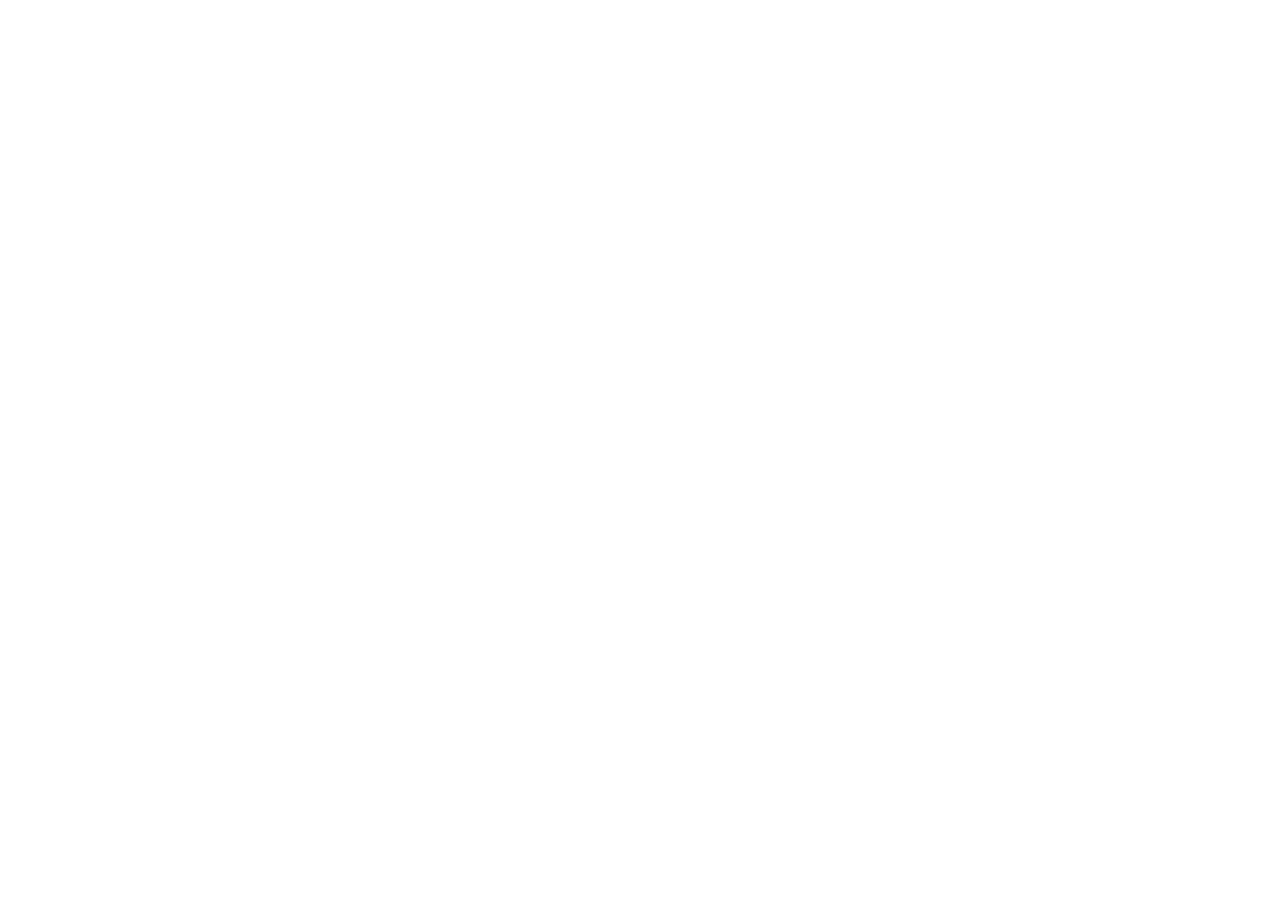
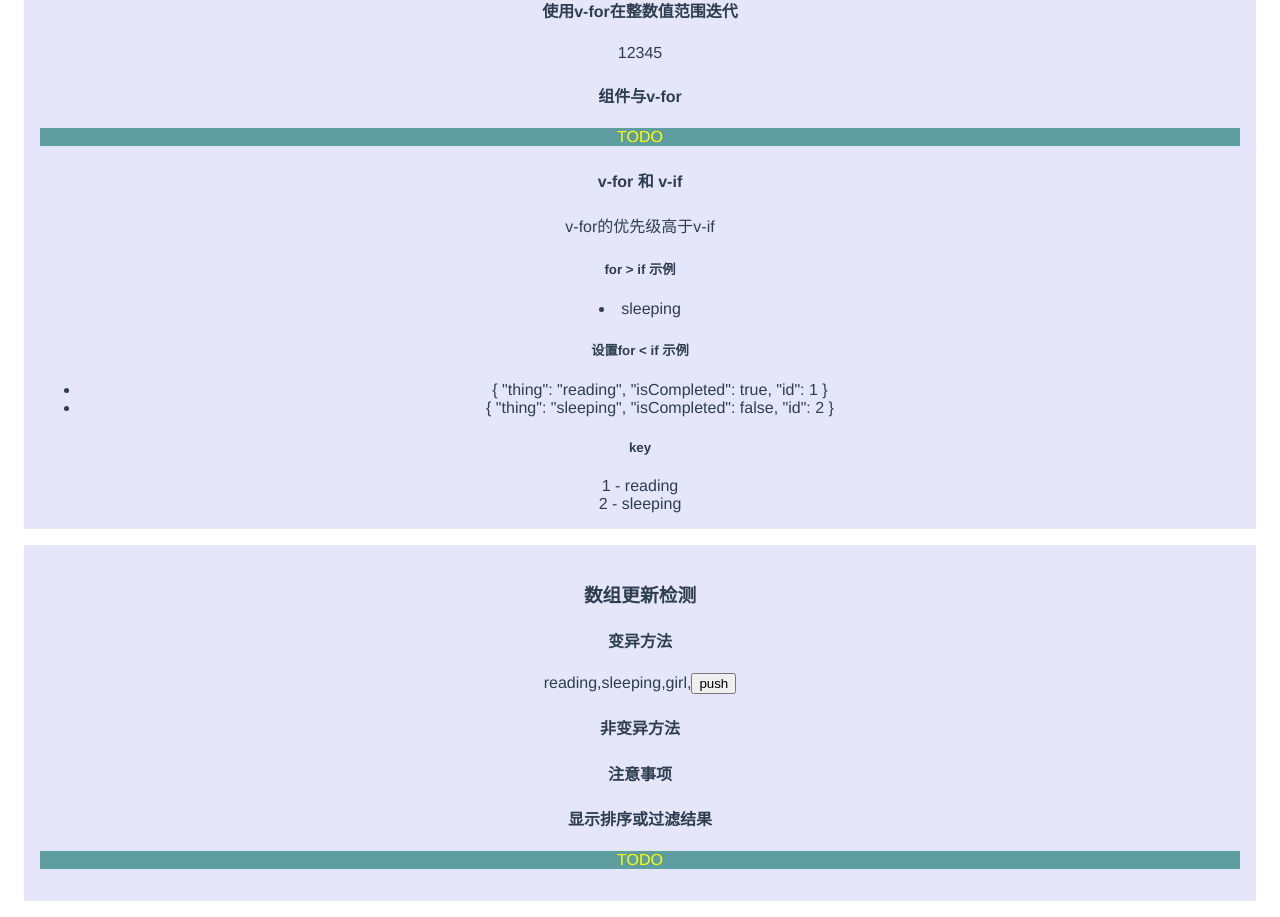
Before and after one commit to lhalcyon/vue-study, a Vue app: page /#/6 in a window 1280 px wide. Shown: the part 918-1835 px from the top of the page. Before the commit the page ends 800 px from the top, so only its background shows below. Built offline with nearby package versions, Linux system fonts and the light colour scheme.

Commit message:
todo表单控件绑定

```diff
--- a/src/assets/css/common.css
+++ b/src/assets/css/common.css
@@ -3,6 +3,10 @@
   padding: 16px;
   margin: 16px;
 }
+.todo{
+  background-color: cadetblue;
+  color: yellow;
+}
 body{
   color: aquamarine;
 }
--- a/src/components/Demo4.vue
+++ b/src/components/Demo4.vue
@@ -17,7 +17,8 @@
       <div v-bind:class="[{class1:!isActive},class2]">数组中使用对象</div>
 
       <h4>用在组件上</h4>
-      TODO
+
+      <p class="todo">TODO</p>
 
       <h3>绑定内联样式</h3>
 
@@ -29,7 +30,7 @@
 
       <h4>数组语法</h4>
 
-      TODO
+      <p class="todo">TODO</p>
 
     </div>
   </div>
--- a/src/components/Demo6.vue
+++ b/src/components/Demo6.vue
@@ -1,4 +1,3 @@
-
 <template>
   <div>
     <h2>列表渲染</h2>
@@ -38,9 +37,55 @@
           {{ key }} -- {{ value }}
         </li>
       </ul>
+      <h4>带键值和索引</h4>
+      <div v-for="(value, key, index) in person">
+        {{ index }}. {{ key }} : {{ value }}
+      </div>
     </div>
 
+    <div class="part">
 
+
+      <h4>使用v-for在整数值范围迭代</h4>
+      <div>
+        <span v-for="n in 5">{{ n }}</span>
+      </div>
+      <h4>组件与v-for</h4>
+      <p class="todo">TODO</p>
+      <h4>v-for 和 v-if</h4>
+      <p>v-for的优先级高于v-if</p>
+      <h5>for > if 示例</h5>
+      <li v-for="todo in todos" v-if="!todo.isCompleted">
+        {{ todo.thing }}
+      </li>
+      <h5>设置for < if 示例</h5>
+      <ul v-if="shouldShowTodo">
+        <li v-for="todo in todos">
+          {{ todo }}
+        </li>
+      </ul>
+
+      <h5>key</h5>
+
+      <div v-for="todo in todos" :key="todo.id">
+        {{ todo.id }} - {{ todo.thing }}
+      </div>
+
+    </div>
+
+    <div class="part">
+      <h3>数组更新检测</h3>
+      <h4>变异方法</h4>
+      <span v-for="hobby in hobbies">{{ hobby }},</span>
+
+      <button @click="push">push</button>
+
+      <h4>非变异方法</h4>
+      <h4>注意事项</h4>
+      <h4>显示排序或过滤结果</h4>
+      <p class="todo">TODO</p>
+
+    </div>
   </div>
 </template>
 
@@ -49,22 +94,45 @@
     data(){
       return {
         pMessage: 'Parent',
-              items:[
-                {message:'john'},
-                {message:'james'}
+        items: [
+          {message: 'john'},
+          {message: 'james'}
         ],
-              person:{
-                  firstName:'john',
+        person: {
+          firstName: 'john',
           lastName: 'snow',
-                  age:28
+          age: 28
+        },
+        todos: [
+          {
+            thing: 'reading',
+            isCompleted: true,
+            id: 1
+          },
+          {
+            thing: 'sleeping',
+            isCompleted: false,
+            id: 2
           }
+        ],
+        shouldShowTodo: true,
+        hobbies:[
+            'reading',
+            'sleeping',
+            'girl'
+        ]
+      }
+    },
+    methods:{
+      push:function () {
+        this.hobbies.push('hobby'+Math.random())
       }
     }
   }
 </script>
 
 <style>
-.divider{
+  .divider {
     height: 1px;
     width: 100%;
     background-color: brown;
--- /dev/null
+++ b/src/components/Demo7.vue
@@ -0,0 +1,19 @@
+<template>
+    <div>
+        <div class="part">
+          <h2>事件处理器</h2>
+        </div>
+    </div>
+</template>
+
+<script>
+    export default{
+        data(){
+            return {}
+        }
+    }
+</script>
+
+<style>
+
+</style>
--- /dev/null
+++ b/src/components/Demo8.vue
@@ -0,0 +1,21 @@
+<template>
+    <div>
+      <div class="part">
+        <h2>表单控件绑定</h2>
+
+      </div>
+
+    </div>
+</template>
+
+<script>
+    export default{
+        data(){
+            return {}
+        }
+    }
+</script>
+
+<style>
+
+</style>
--- a/src/components/DemoMain.vue
+++ b/src/components/DemoMain.vue
@@ -6,6 +6,8 @@
     <router-link to="/4">Demo4</router-link>
     <router-link to="/5">Demo5</router-link>
     <router-link to="/6">Demo6</router-link>
+    <router-link to="/7">Demo7</router-link>
+    <router-link to="/8">Demo8</router-link>
     <transition>
       <keep-alive>
         <router-view></router-view>
```
Also changed, not shown: src/router/index.js (+10 -0 lines). Lines whose indentation alone changed are shown as unchanged.
